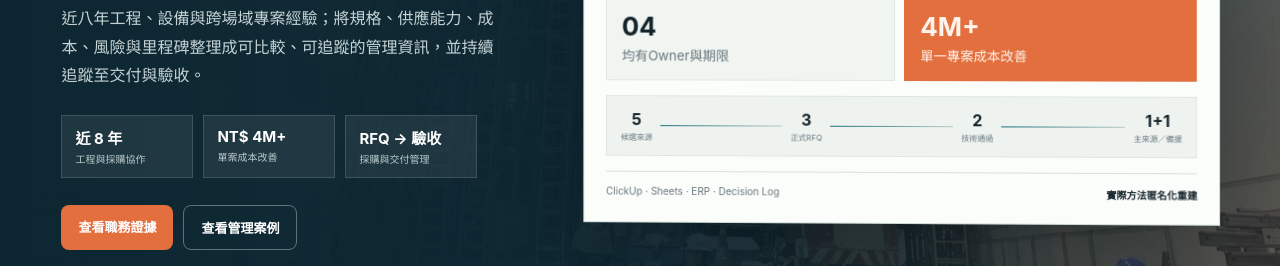
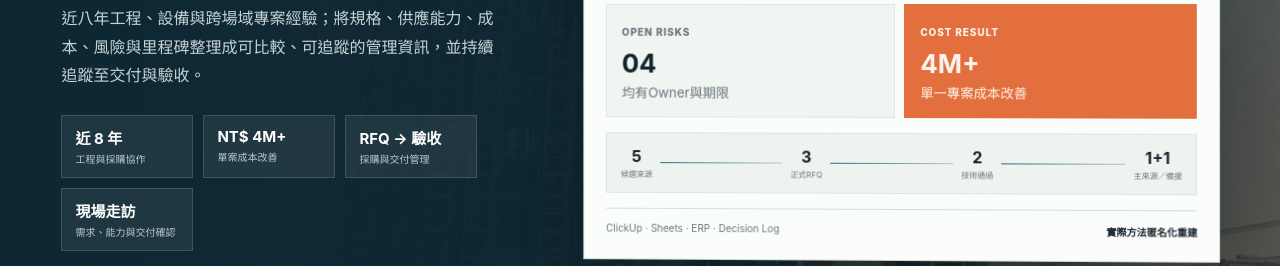
Before and after one commit to AmberChang0718/AmberChang0718.github.io, a plain HTML site: page procurement-supplier-portfolio-7c4d/index.html in a window 1280 px wide. Shown: the part 499-765 px from the top of the page. Drawn offline with Linux system fonts and the light colour scheme.

Commit message:
Add files via upload

```diff
--- a/procurement-supplier-portfolio-7c4d/index.html
+++ b/procurement-supplier-portfolio-7c4d/index.html
@@ -53,7 +53,7 @@
   <header class="topbar"><div class="brand"><span class="brand-mark">AC</span><span>張愷芯 Amber Chang</span></div><nav><a href="#evidence">工作台</a><a href="#cost">成本案例</a><a href="#delivery">專案交付</a><a href="#field">現場證據</a><a href="#record">溝通紀錄</a></nav><span class="role">PROCUREMENT · SUPPLIER MANAGEMENT</span></header>
   <main>
     <section class="hero">
-      <div class="hero-copy"><p class="eyebrow">PROCUREMENT · SUPPLIER · PROJECT DELIVERY</p><h1>把需求、成本與供應風險，<br><span>整理成可執行的採購判斷。</span><em>Requirement → RFQ → Supplier → Cost → Risk → Delivery</em></h1><p class="hero-lead">近八年工程、設備與跨場域專案經驗；將規格、供應能力、成本、風險與里程碑整理成可比較、可追蹤的管理資訊，並持續追蹤至交付與驗收。</p><div class="hero-facts"><span><b>近 8 年</b>工程與採購協作</span><span><b>NT$ 4M+</b>單案成本改善</span><span><b>RFQ → 驗收</b>採購與交付管理</span></div><div class="hero-actions"><a href="#case-proof">查看職務證據</a><a href="#evidence">查看管理案例</a></div></div>
+      <div class="hero-copy"><p class="eyebrow">PROCUREMENT · SUPPLIER · PROJECT DELIVERY</p><h1>把需求、成本與供應風險，<br><span>整理成可執行的採購判斷。</span><em>Requirement → RFQ → Supplier → Cost → Risk → Delivery</em></h1><p class="hero-lead">近八年工程、設備與跨場域專案經驗；將規格、供應能力、成本、風險與里程碑整理成可比較、可追蹤的管理資訊，並持續追蹤至交付與驗收。</p><div class="hero-facts"><span><b>近 8 年</b>工程與採購協作</span><span><b>NT$ 4M+</b>單案成本改善</span><span><b>RFQ → 驗收</b>採購與交付管理</span><span><b>現場走訪</b>需求、能力與交付確認</span></div><div class="hero-actions"><a href="#case-proof">查看職務證據</a><a href="#evidence">查看管理案例</a></div></div>
       <aside class="window command-center"><div class="window-bar"><strong>CASE 01 · 供應整合專案</strong><span class="live-dot">LIVE CASE</span></div><div class="snapshot"><div class="snapshot-head"><div><span>DECISION OVERVIEW</span><h2>設備、金屬製作與工程服務</h2></div><b class="status">交付追蹤中</b></div><div class="metrics"><article class="metric"><span>RFQ BASELINE</span><strong>03</strong><small>完成共同詢價條件</small></article><article class="metric"><span>SUPPLIERS</span><strong>05 → 03</strong><small>初篩後進入正式比較</small></article><article class="metric"><span>OPEN RISKS</span><strong>04</strong><small>均有Owner與期限</small></article><article class="metric accent"><span>COST RESULT</span><strong>4M+</strong><small>單一專案成本改善</small></article></div><div class="pipeline" aria-label="供應商選擇漏斗"><div><b>5</b><span>候選來源</span></div><i></i><div><b>3</b><span>正式RFQ</span></div><i></i><div><b>2</b><span>技術通過</span></div><i></i><div><b>1+1</b><span>主來源／備援</span></div></div><div class="snapshot-foot"><span>ClickUp · Sheets · ERP · Decision Log</span><b>實際方法匿名化重建</b></div></div></aside>
     </section>
     <section class="proof-strip"><article><span>01 · CLARIFY</span><strong>需求與責任先被定義</strong></article><article><span>02 · COMPARE</span><strong>價格回到相同基準</strong></article><article><span>03 · DECIDE</span><strong>建議同時包含風險</strong></article><article><span>04 · DELIVER</span><strong>採購承諾連到里程碑</strong></article></section>
```
